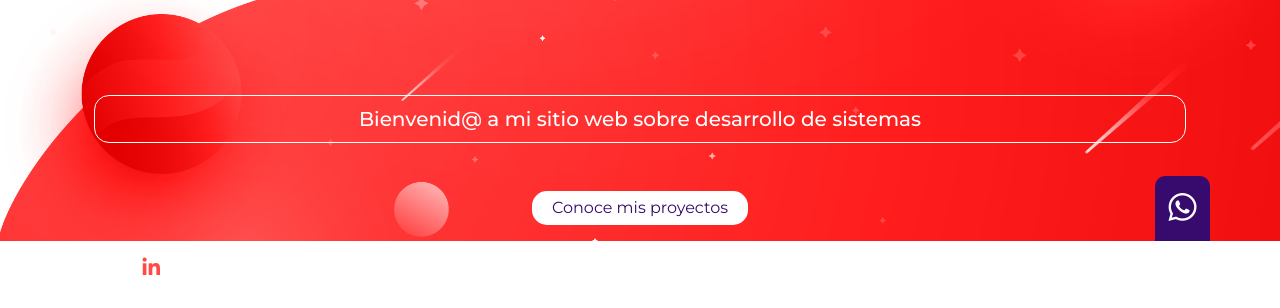
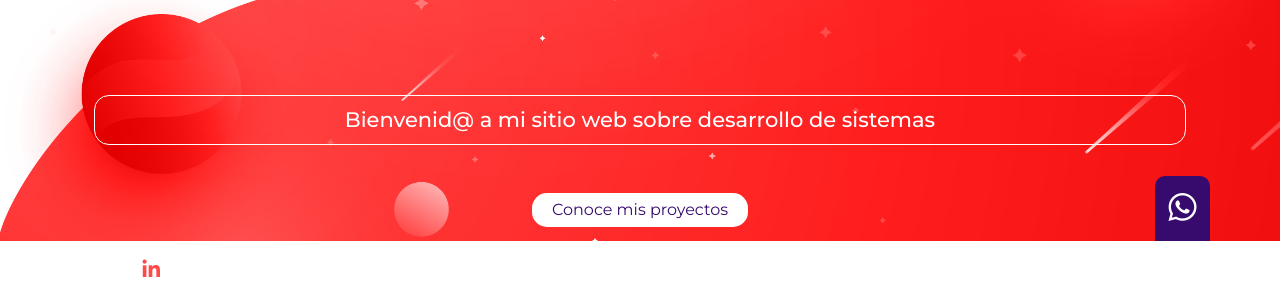
Before and after one commit to Marcos-mi/portfolio, a PHP site: page / in a window 1280 px wide. Shown: the part 559-867 px from the top of the page. Before the commit the page ends 834 px from the top, so only its background shows below. Run offline with PHP 8.4, Linux system fonts and the light colour scheme.

Commit message:
Termine el inicio

```diff
--- a/css/estilos.css
+++ b/css/estilos.css
@@ -77,7 +77,7 @@ body{
     height: 440px;
 }
 #inicio p{
-    font-size: 20px;
+    font-size: 21px;
     border: 1px solid white;
     border-radius: 15px;
     font-weight: 500;
```
